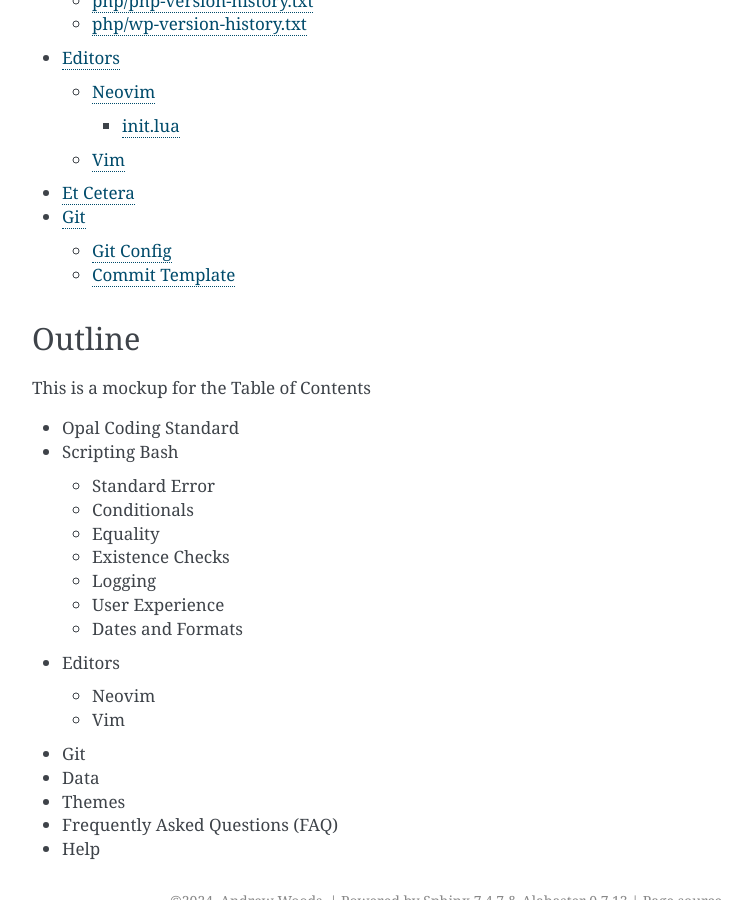
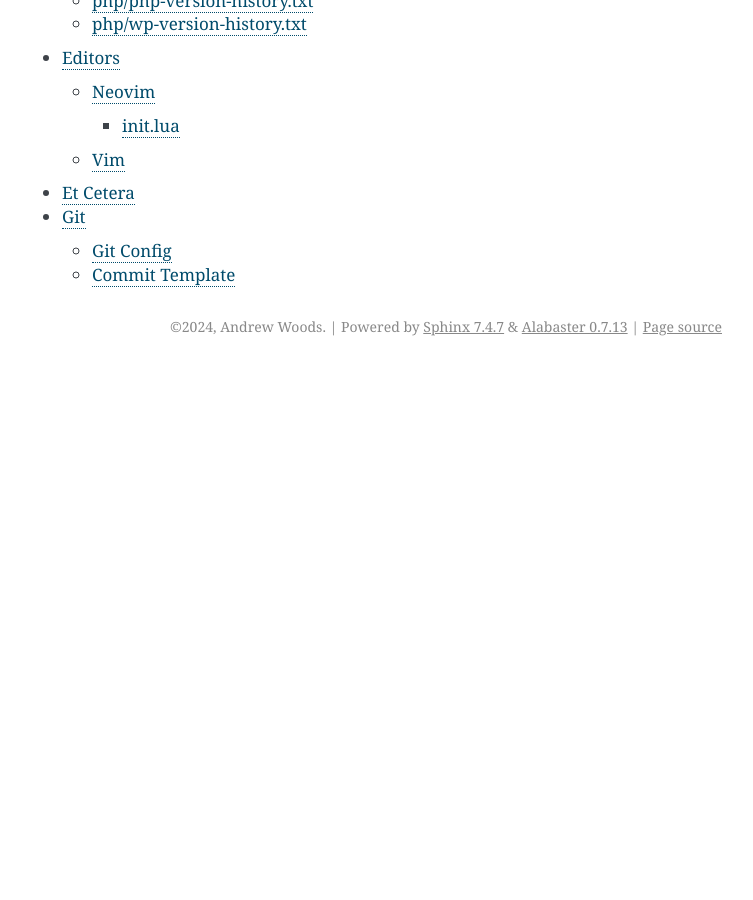
Before and after one commit to andrewwoods/opal-documentation-rtd, a Sphinx documentation site: the page built from docs/source/index.rst, in a window 1280 px wide and 900 px high, scrolled down 4862 px. Shown: the whole window, without its empty margins (388-1141 px from the left). Built offline with Sphinx 7.4.7, drawn with Linux system fonts in a browser that asks for light colours; after the commit the page ends 5228 px from its top, so only the background shows below that.

Commit message:
Tidy up descriptive text

```diff
--- a/docs/source/bash-core.rst
+++ b/docs/source/bash-core.rst
@@ -2,7 +2,7 @@
 Bash Core
 =========
 
-`core.bash` serves as the main Opal file. **It's the only required file.** All
+The `core.bash` file serves as the main Opal file. **It's the only required file.** All
 the others create a nicer experience. When you want to create a custom script,
 and don't need the entire framework, you can include only this file.
 
--- a/docs/source/index.rst
+++ b/docs/source/index.rst
@@ -43,32 +43,3 @@
    editors
    etc
    git
-
-Outline
--------
-
-This is a mockup for the Table of Contents
-
-
-* Opal Coding Standard
-* Scripting Bash
-
-  - Standard Error
-  - Conditionals
-  - Equality
-  - Existence Checks
-  - Logging
-  - User Experience
-  - Dates and Formats
-
-
-* Editors
-
-  - Neovim
-  - Vim
-
-* Git
-* Data
-* Themes
-* Frequently Asked Questions (FAQ)
-* Help
```
Also changed, not shown: docs/source/bash-prompts.rst (+4 -4 lines).
